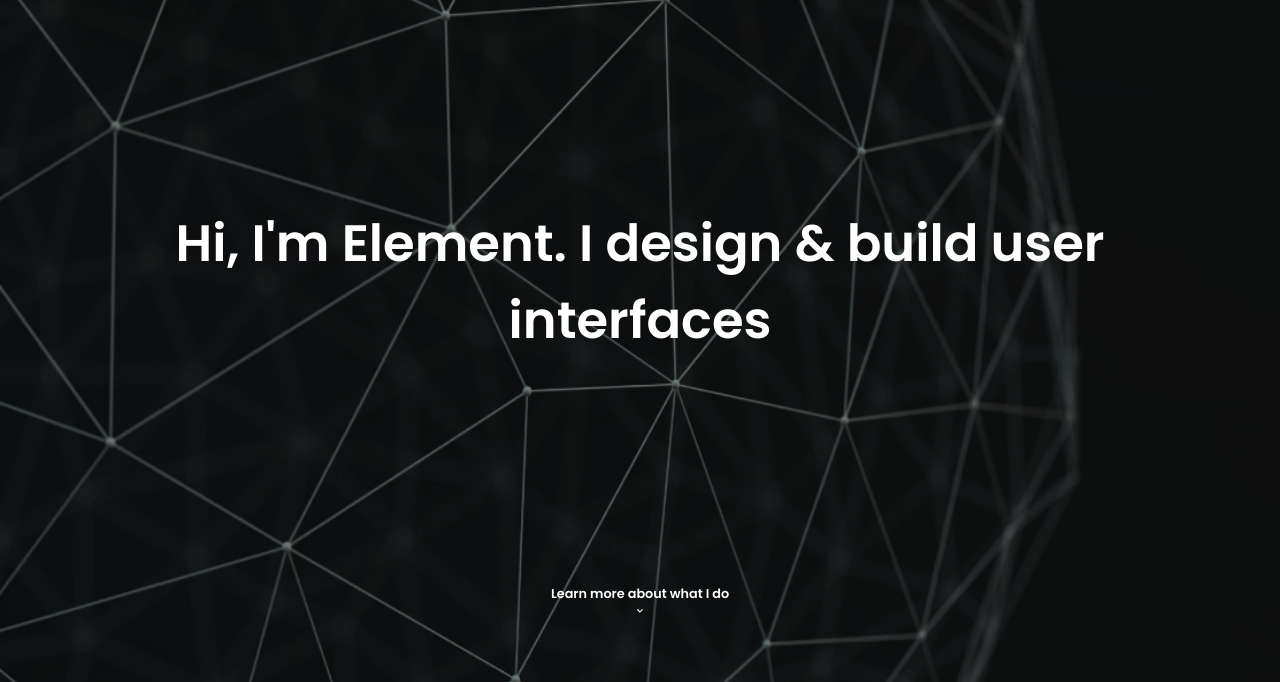
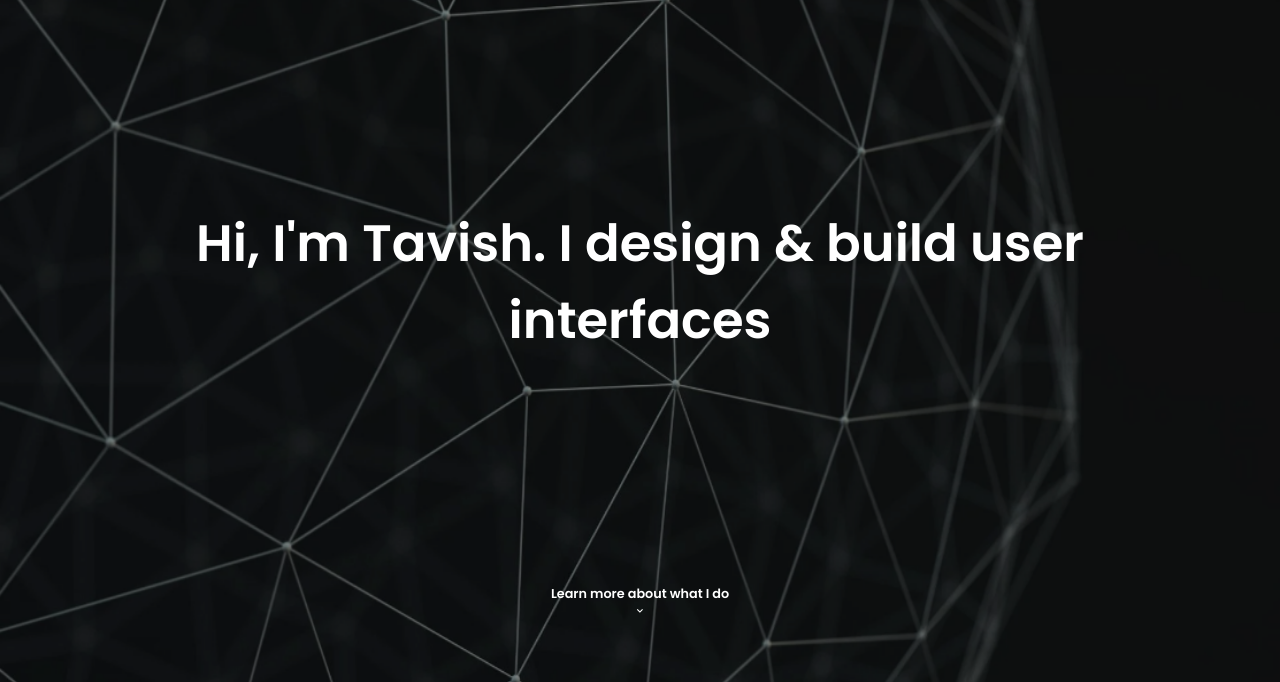
Before and after one commit to Stxxal/portfolioreal, a plain HTML site: page home/index.html in a window 1280 px wide. Shown: the part 115-797 px from the top of the page. Drawn offline with nearby package versions, Linux system fonts and the light colour scheme.

```diff
--- a/home/index.html
+++ b/home/index.html
@@ -146,7 +146,7 @@
     <section class="hero">
       <img class="bgmain" src="../images/image.png" alt="" />
       <div class="maintext">
-        Hi, I'm <span>Element.</span> I design & build user interfaces
+        Hi, I'm <span>Tavish.</span> I design & build user interfaces
       </div>
       <div class="learn-more" href="#whatido">
         <a href="#whatido"
```
